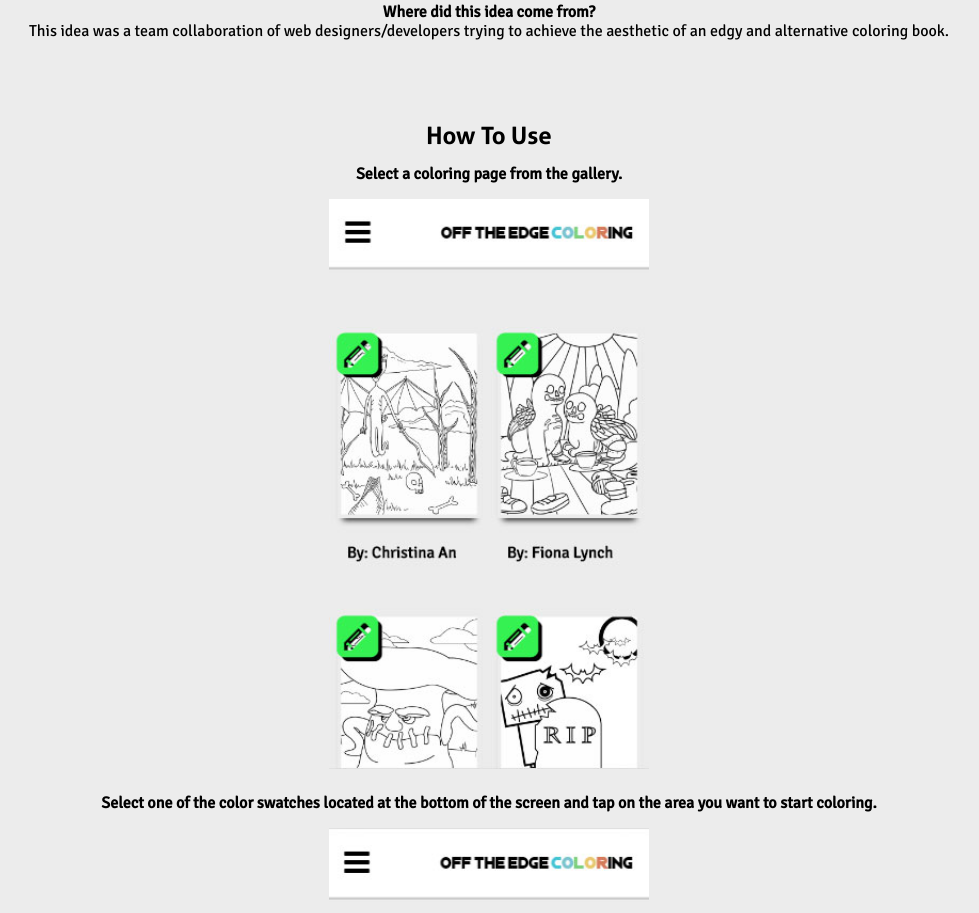
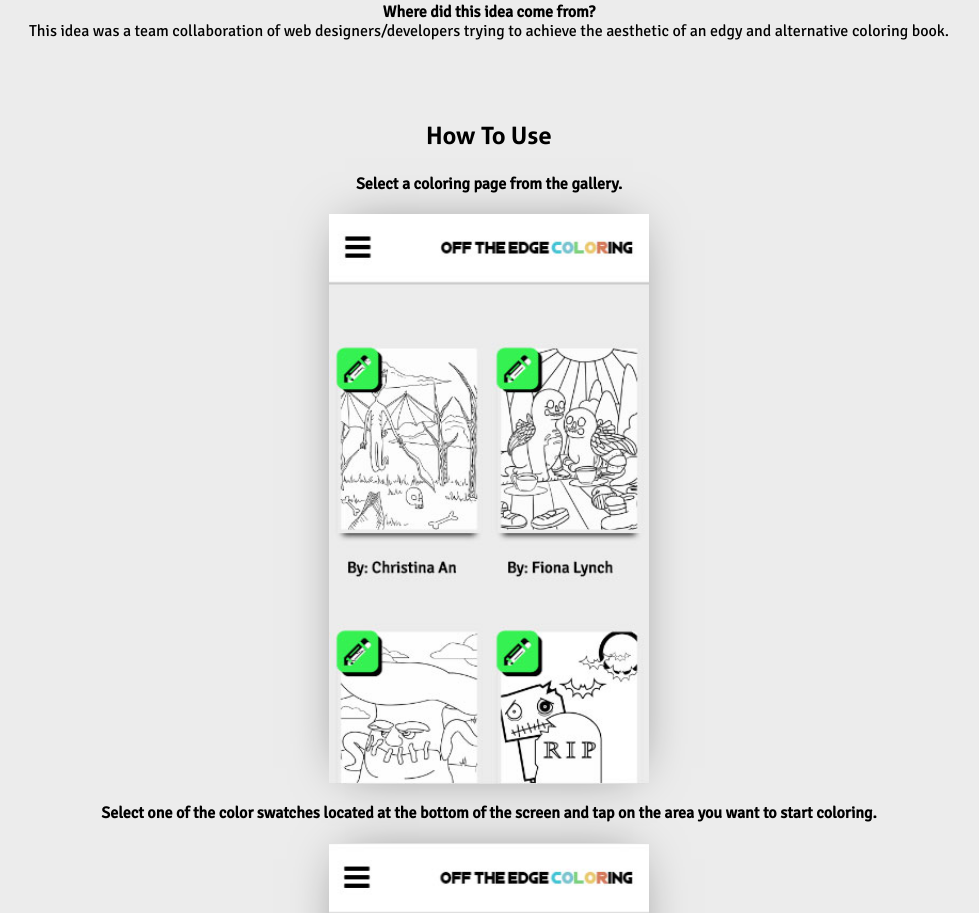
Before and after one commit to b7s9/coloring-book, a website: page src/help.html in a window 1280 px wide. Shown: the part 479-1392 px from the top of the page, without its empty margins (151-1130 px from the left). Drawn offline with Linux system fonts and the light colour scheme.

Commit message:
💄fix selected color indicator + add box shadows on help imgs

```diff
--- a/src/style/main.css
+++ b/src/style/main.css
@@ -167,8 +167,7 @@ img#helppics {
     width: 90%;
     height: auto;
     margin: 0 auto;
-    padding-top: 15px;
-    padding-bottom: 15px;
+    box-shadow: 0 0 3rem -1rem rgba(0,0,0,0.5);
 }
 
 @media only screen and (min-width: 768px) {
@@ -211,7 +210,8 @@ h3 {
 
 h3.steps {
     text-align: center;
-    padding-top: 10px;
+    padding-top: 20px;
+    padding-bottom: 20px;
 }
 
 p {
@@ -288,7 +288,7 @@ p {
 
 .row button:hover,
 .row button:focus {
-    border: 2px solid #444444;
+    border: 3px solid #444444;
     outline: none;
 }
 
```
